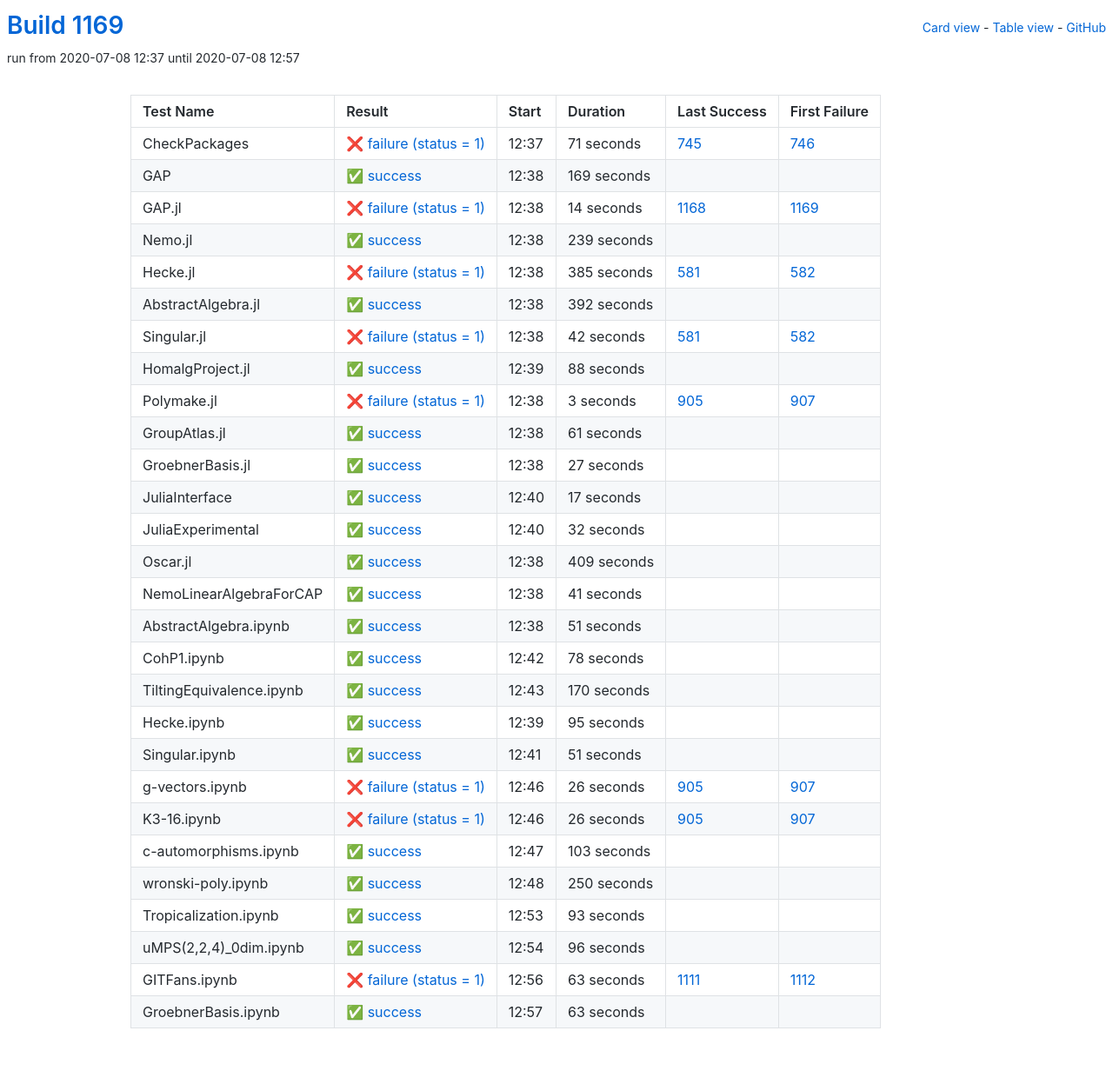
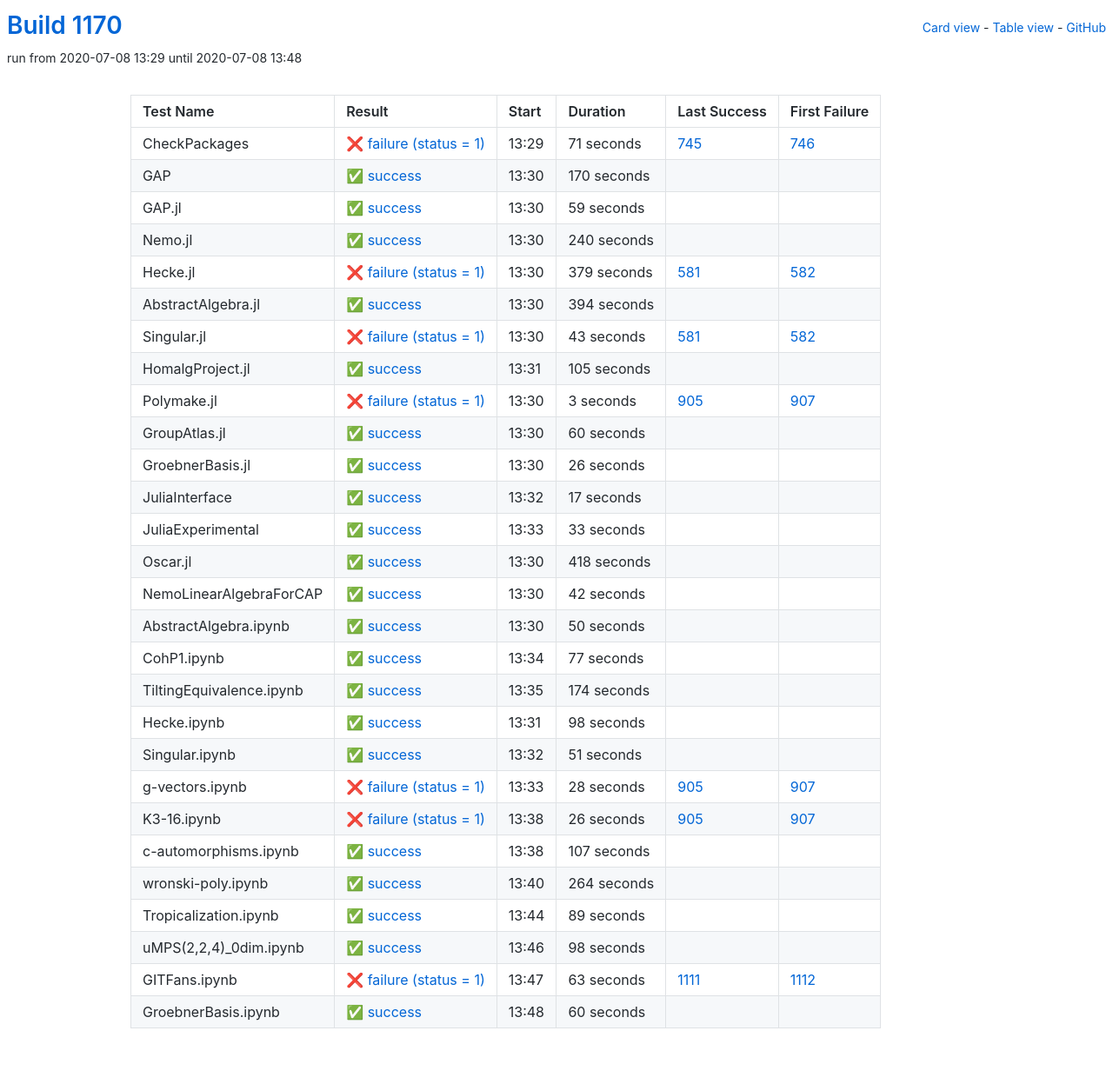
Before and after one commit to oscar-system/oscar-ci-status-1.4, a Jekyll site: the page built from table.html, in a window 1280 px wide. Shown: the whole page at 87% size. Built offline with Jekyll 4.4.1, drawn with Linux system fonts in a browser that asks for light colours.

Commit message:
Build #1170

```diff
--- a/_data/ci.yml
+++ b/_data/ci.yml
@@ -1,6 +1,6 @@
 ---
-build: 1169
-build_url: https://oscarci.mathematik.uni-kl.de/job/oscar-julia-1.4/1169/
+build: 1170
+build_url: https://oscarci.mathematik.uni-kl.de/job/oscar-julia-1.4/1170/
 job: oscar-julia-1.4
 organization: oscar-system
 repo: oscar-ci-status-1.4
@@ -8,8 +8,8 @@ repourl: https://github.com/oscar-system/oscar-ci-status-1.4
 tests:
 - name: CheckPackages
   id: checkpackages
-  log: https://oscarci.mathematik.uni-kl.de/job/oscar-julia-1.4/1169/artifact/logs/build-1169/CheckPackages.log
-  start: 2020-07-08 12:37
+  log: https://oscarci.mathematik.uni-kl.de/job/oscar-julia-1.4/1170/artifact/logs/build-1170/CheckPackages.log
+  start: 2020-07-08 13:29
   success: false
   exitcode: 1
   status: failure
@@ -20,92 +20,92 @@ tests:
   first_failure_url: https://oscarci.mathematik.uni-kl.de/job/oscar-julia-1.4/746/
 - name: GAP
   id: gap
-  log: https://oscarci.mathematik.uni-kl.de/job/oscar-julia-1.4/1169/artifact/logs/build-1169/GAP.log
-  start: 2020-07-08 12:38
+  log: https://oscarci.mathematik.uni-kl.de/job/oscar-julia-1.4/1170/artifact/logs/build-1170/GAP.log
+  start: 2020-07-08 13:30
   success: true
   exitcode: 0
   status: success
-  duration: 169
+  duration: 170
   last_success: false
   last_success_url:
   first_failure: false
   first_failure_url:
 - name: GAP.jl
   id: gap-jl
-  log: https://oscarci.mathematik.uni-kl.de/job/oscar-julia-1.4/1169/artifact/logs/build-1169/GAP.jl.log
-  start: 2020-07-08 12:38
-  success: false
-  exitcode: 1
-  status: failure
-  duration: 14
-  last_success: 1168
-  last_success_url: https://oscarci.mathematik.uni-kl.de/job/oscar-julia-1.4/1168/
-  first_failure: 1169
-  first_failure_url: https://oscarci.mathematik.uni-kl.de/job/oscar-julia-1.4/1169/
-- name: Nemo.jl
-  id: nemo-jl
-  log: https://oscarci.mathematik.uni-kl.de/job/oscar-julia-1.4/1169/artifact/logs/build-1169/Nemo.jl.log
-  start: 2020-07-08 12:38
+  log: https://oscarci.mathematik.uni-kl.de/job/oscar-julia-1.4/1170/artifact/logs/build-1170/GAP.jl.log
+  start: 2020-07-08 13:30
   success: true
   exitcode: 0
   status: success
-  duration: 239
+  duration: 59
+  last_success: false
+  last_success_url:
+  first_failure: false
+  first_failure_url:
+- name: Nemo.jl
+  id: nemo-jl
+  log: https://oscarci.mathematik.uni-kl.de/job/oscar-julia-1.4/1170/artifact/logs/build-1170/Nemo.jl.log
+  start: 2020-07-08 13:30
+  success: true
+  exitcode: 0
+  status: success
+  duration: 240
   last_success: false
   last_success_url:
   first_failure: false
   first_failure_url:
 - name: Hecke.jl
   id: hecke-jl
-  log: https://oscarci.mathematik.uni-kl.de/job/oscar-julia-1.4/1169/artifact/logs/build-1169/Hecke.jl.log
-  start: 2020-07-08 12:38
+  log: https://oscarci.mathematik.uni-kl.de/job/oscar-julia-1.4/1170/artifact/logs/build-1170/Hecke.jl.log
+  start: 2020-07-08 13:30
   success: false
   exitcode: 1
   status: failure
-  duration: 385
+  duration: 379
   last_success: 581
   last_success_url: https://oscarci.mathematik.uni-kl.de/job/oscar-julia-1.4/581/
   first_failure: 582
   first_failure_url: https://oscarci.mathematik.uni-kl.de/job/oscar-julia-1.4/582/
 - name: AbstractAlgebra.jl
   id: abstractalgebra-jl
-  log: https://oscarci.mathematik.uni-kl.de/job/oscar-julia-1.4/1169/artifact/logs/build-1169/AbstractAlgebra.jl.log
-  start: 2020-07-08 12:38
+  log: https://oscarci.mathematik.uni-kl.de/job/oscar-julia-1.4/1170/artifact/logs/build-1170/AbstractAlgebra.jl.log
+  start: 2020-07-08 13:30
   success: true
   exitcode: 0
   status: success
-  duration: 392
+  duration: 394
   last_success: false
   last_success_url:
   first_failure: false
   first_failure_url:
 - name: Singular.jl
   id: singular-jl
-  log: https://oscarci.mathematik.uni-kl.de/job/oscar-julia-1.4/1169/artifact/logs/build-1169/Singular.jl.log
-  start: 2020-07-08 12:38
+  log: https://oscarci.mathematik.uni-kl.de/job/oscar-julia-1.4/1170/artifact/logs/build-1170/Singular.jl.log
+  start: 2020-07-08 13:30
   success: false
   exitcode: 1
   status: failure
-  duration: 42
+  duration: 43
   last_success: 581
   last_success_url: https://oscarci.mathematik.uni-kl.de/job/oscar-julia-1.4/581/
   first_failure: 582
   first_failure_url: https://oscarci.mathematik.uni-kl.de/job/oscar-julia-1.4/582/
 - name: HomalgProject.jl
   id: homalgproject-jl
-  log: https://oscarci.mathematik.uni-kl.de/job/oscar-julia-1.4/1169/artifact/logs/build-1169/HomalgProject.jl.log
-  start: 2020-07-08 12:39
+  log: https://oscarci.mathematik.uni-kl.de/job/oscar-julia-1.4/1170/artifact/logs/build-1170/HomalgProject.jl.log
+  start: 2020-07-08 13:31
   success: true
   exitcode: 0
   status: success
-  duration: 88
+  duration: 105
   last_success: false
   last_success_url:
   first_failure: false
   first_failure_url:
 - name: Polymake.jl
   id: polymake-jl
-  log: https://oscarci.mathematik.uni-kl.de/job/oscar-julia-1.4/1169/artifact/logs/build-1169/Polymake.jl.log
-  start: 2020-07-08 12:38
+  log: https://oscarci.mathematik.uni-kl.de/job/oscar-julia-1.4/1170/artifact/logs/build-1170/Polymake.jl.log
+  start: 2020-07-08 13:30
   success: false
   exitcode: 1
   status: failure
@@ -116,32 +116,32 @@ tests:
   first_failure_url: https://oscarci.mathematik.uni-kl.de/job/oscar-julia-1.4/907/
 - name: GroupAtlas.jl
   id: groupatlas-jl
-  log: https://oscarci.mathematik.uni-kl.de/job/oscar-julia-1.4/1169/artifact/logs/build-1169/GroupAtlas.jl.log
-  start: 2020-07-08 12:38
+  log: https://oscarci.mathematik.uni-kl.de/job/oscar-julia-1.4/1170/artifact/logs/build-1170/GroupAtlas.jl.log
+  start: 2020-07-08 13:30
   success: true
   exitcode: 0
   status: success
-  duration: 61
+  duration: 60
   last_success: false
   last_success_url:
   first_failure: false
   first_failure_url:
 - name: GroebnerBasis.jl
   id: groebnerbasis-jl
-  log: https://oscarci.mathematik.uni-kl.de/job/oscar-julia-1.4/1169/artifact/logs/build-1169/GroebnerBasis.jl.log
-  start: 2020-07-08 12:38
+  log: https://oscarci.mathematik.uni-kl.de/job/oscar-julia-1.4/1170/artifact/logs/build-1170/GroebnerBasis.jl.log
+  start: 2020-07-08 13:30
   success: true
   exitcode: 0
   status: success
-  duration: 27
+  duration: 26
   last_success: false
   last_success_url:
   first_failure: false
   first_failure_url:
 - name: JuliaInterface
   id: juliainterface
-  log: https://oscarci.mathematik.uni-kl.de/job/oscar-julia-1.4/1169/artifact/logs/build-1169/JuliaInterface.log
-  start: 2020-07-08 12:40
+  log: https://oscarci.mathematik.uni-kl.de/job/oscar-julia-1.4/1170/artifact/logs/build-1170/JuliaInterface.log
+  start: 2020-07-08 13:32
   success: true
   exitcode: 0
   status: success
@@ -152,92 +152,92 @@ tests:
   first_failure_url:
 - name: JuliaExperimental
   id: juliaexperimental
-  log: https://oscarci.mathematik.uni-kl.de/job/oscar-julia-1.4/1169/artifact/logs/build-1169/JuliaExperimental.log
-  start: 2020-07-08 12:40
+  log: https://oscarci.mathematik.uni-kl.de/job/oscar-julia-1.4/1170/artifact/logs/build-1170/JuliaExperimental.log
+  start: 2020-07-08 13:33
   success: true
   exitcode: 0
   status: success
-  duration: 32
+  duration: 33
   last_success: false
   last_success_url:
   first_failure: false
   first_failure_url:
 - name: Oscar.jl
   id: oscar-jl
-  log: https://oscarci.mathematik.uni-kl.de/job/oscar-julia-1.4/1169/artifact/logs/build-1169/Oscar.jl.log
-  start: 2020-07-08 12:38
+  log: https://oscarci.mathematik.uni-kl.de/job/oscar-julia-1.4/1170/artifact/logs/build-1170/Oscar.jl.log
+  start: 2020-07-08 13:30
   success: true
   exitcode: 0
   status: success
-  duration: 409
+  duration: 418
   last_success: false
   last_success_url:
   first_failure: false
   first_failure_url:
 - name: NemoLinearAlgebraForCAP
   id: nemolinearalgebraforcap
-  log: https://oscarci.mathematik.uni-kl.de/job/oscar-julia-1.4/1169/artifact/logs/build-1169/NemoLinearAlgebraForCAP.log
-  start: 2020-07-08 12:38
+  log: https://oscarci.mathematik.uni-kl.de/job/oscar-julia-1.4/1170/artifact/logs/build-1170/NemoLinearAlgebraForCAP.log
+  start: 2020-07-08 13:30
   success: true
   exitcode: 0
   status: success
-  duration: 41
+  duration: 42
   last_success: false
   last_success_url:
   first_failure: false
   first_failure_url:
 - name: AbstractAlgebra.ipynb
   id: abstractalgebra-ipynb
-  log: https://oscarci.mathematik.uni-kl.de/job/oscar-julia-1.4/1169/artifact/logs/build-1169/AbstractAlgebra.ipynb.log
-  start: 2020-07-08 12:38
+  log: https://oscarci.mathematik.uni-kl.de/job/oscar-julia-1.4/1170/artifact/logs/build-1170/AbstractAlgebra.ipynb.log
+  start: 2020-07-08 13:30
   success: true
   exitcode: 0
   status: success
-  duration: 51
+  duration: 50
   last_success: false
   last_success_url:
   first_failure: false
   first_failure_url:
 - name: CohP1.ipynb
   id: cohp1-ipynb
-  log: https://oscarci.mathematik.uni-kl.de/job/oscar-julia-1.4/1169/artifact/logs/build-1169/CohP1.ipynb.log
-  start: 2020-07-08 12:42
+  log: https://oscarci.mathematik.uni-kl.de/job/oscar-julia-1.4/1170/artifact/logs/build-1170/CohP1.ipynb.log
+  start: 2020-07-08 13:34
   success: true
   exitcode: 0
   status: success
-  duration: 78
+  duration: 77
   last_success: false
   last_success_url:
   first_failure: false
   first_failure_url:
 - name: TiltingEquivalence.ipynb
   id: tiltingequivalence-ipynb
-  log: https://oscarci.mathematik.uni-kl.de/job/oscar-julia-1.4/1169/artifact/logs/build-1169/TiltingEquivalence.ipynb.log
-  start: 2020-07-08 12:43
+  log: https://oscarci.mathematik.uni-kl.de/job/oscar-julia-1.4/1170/artifact/logs/build-1170/TiltingEquivalence.ipynb.log
+  start: 2020-07-08 13:35
   success: true
   exitcode: 0
   status: success
-  duration: 170
+  duration: 174
   last_success: false
   last_success_url:
   first_failure: false
   first_failure_url:
 - name: Hecke.ipynb
   id: hecke-ipynb
-  log: https://oscarci.mathematik.uni-kl.de/job/oscar-julia-1.4/1169/artifact/logs/build-1169/Hecke.ipynb.log
-  start: 2020-07-08 12:39
+  log: https://oscarci.mathematik.uni-kl.de/job/oscar-julia-1.4/1170/artifact/logs/build-1170/Hecke.ipynb.log
+  start: 2020-07-08 13:31
   success: true
   exitcode: 0
   status: success
-  duration: 95
+  duration: 98
   last_success: false
   last_success_url:
   first_failure: false
   first_failure_url:
 - name: Singular.ipynb
   id: singular-ipynb
-  log: https://oscarci.mathematik.uni-kl.de/job/oscar-julia-1.4/1169/artifact/logs/build-1169/Singular.ipynb.log
-  start: 2020-07-08 12:41
+  log: https://oscarci.mathematik.uni-kl.de/job/oscar-julia-1.4/1170/artifact/logs/build-1170/Singular.ipynb.log
+  start: 2020-07-08 13:32
   success: true
   exitcode: 0
   status: success
@@ -248,20 +248,20 @@ tests:
   first_failure_url:
 - name: g-vectors.ipynb
   id: g-vectors-ipynb
-  log: https://oscarci.mathematik.uni-kl.de/job/oscar-julia-1.4/1169/artifact/logs/build-1169/g-vectors.ipynb.log
-  start: 2020-07-08 12:46
+  log: https://oscarci.mathematik.uni-kl.de/job/oscar-julia-1.4/1170/artifact/logs/build-1170/g-vectors.ipynb.log
+  start: 2020-07-08 13:33
   success: false
   exitcode: 1
   status: failure
-  duration: 26
+  duration: 28
   last_success: 905
   last_success_url: https://oscarci.mathematik.uni-kl.de/job/oscar-julia-1.4/905/
   first_failure: 907
   first_failure_url: https://oscarci.mathematik.uni-kl.de/job/oscar-julia-1.4/907/
 - name: K3-16.ipynb
   id: k3-16-ipynb
-  log: https://oscarci.mathematik.uni-kl.de/job/oscar-julia-1.4/1169/artifact/logs/build-1169/K3-16.ipynb.log
-  start: 2020-07-08 12:46
+  log: https://oscarci.mathematik.uni-kl.de/job/oscar-julia-1.4/1170/artifact/logs/build-1170/K3-16.ipynb.log
+  start: 2020-07-08 13:38
   success: false
   exitcode: 1
   status: failure
@@ -272,56 +272,56 @@ tests:
   first_failure_url: https://oscarci.mathematik.uni-kl.de/job/oscar-julia-1.4/907/
 - name: c-automorphisms.ipynb
   id: c-automorphisms-ipynb
-  log: https://oscarci.mathematik.uni-kl.de/job/oscar-julia-1.4/1169/artifact/logs/build-1169/c-automorphisms.ipynb.log
-  start: 2020-07-08 12:47
+  log: https://oscarci.mathematik.uni-kl.de/job/oscar-julia-1.4/1170/artifact/logs/build-1170/c-automorphisms.ipynb.log
+  start: 2020-07-08 13:38
   success: true
   exitcode: 0
   status: success
-  duration: 103
+  duration: 107
   last_success: false
   last_success_url:
   first_failure: false
   first_failure_url:
 - name: wronski-poly.ipynb
   id: wronski-poly-ipynb
-  log: https://oscarci.mathematik.uni-kl.de/job/oscar-julia-1.4/1169/artifact/logs/build-1169/wronski-poly.ipynb.log
-  start: 2020-07-08 12:48
+  log: https://oscarci.mathematik.uni-kl.de/job/oscar-julia-1.4/1170/artifact/logs/build-1170/wronski-poly.ipynb.log
+  start: 2020-07-08 13:40
   success: true
   exitcode: 0
   status: success
-  duration: 250
+  duration: 264
   last_success: false
   last_success_url:
   first_failure: false
   first_failure_url:
 - name: Tropicalization.ipynb
   id: tropicalization-ipynb
-  log: https://oscarci.mathematik.uni-kl.de/job/oscar-julia-1.4/1169/artifact/logs/build-1169/Tropicalization.ipynb.log
-  start: 2020-07-08 12:53
+  log: https://oscarci.mathematik.uni-kl.de/job/oscar-julia-1.4/1170/artifact/logs/build-1170/Tropicalization.ipynb.log
+  start: 2020-07-08 13:44
   success: true
   exitcode: 0
   status: success
-  duration: 93
+  duration: 89
   last_success: false
   last_success_url:
   first_failure: false
   first_failure_url:
 - name: uMPS(2,2,4)_0dim.ipynb
   id: umps-2-2-4-0dim-ipynb
-  log: https://oscarci.mathematik.uni-kl.de/job/oscar-julia-1.4/1169/artifact/logs/build-1169/uMPS-2-2-4-_0dim.ipynb.log
-  start: 2020-07-08 12:54
+  log: https://oscarci.mathematik.uni-kl.de/job/oscar-julia-1.4/1170/artifact/logs/build-1170/uMPS-2-2-4-_0dim.ipynb.log
+  start: 2020-07-08 13:46
   success: true
   exitcode: 0
   status: success
-  duration: 96
+  duration: 98
   last_success: false
   last_success_url:
   first_failure: false
   first_failure_url:
 - name: GITFans.ipynb
   id: gitfans-ipynb
-  log: https://oscarci.mathematik.uni-kl.de/job/oscar-julia-1.4/1169/artifact/logs/build-1169/GITFans.ipynb.log
-  start: 2020-07-08 12:56
+  log: https://oscarci.mathematik.uni-kl.de/job/oscar-julia-1.4/1170/artifact/logs/build-1170/GITFans.ipynb.log
+  start: 2020-07-08 13:47
   success: false
   exitcode: 1
   status: failure
@@ -332,12 +332,12 @@ tests:
   first_failure_url: https://oscarci.mathematik.uni-kl.de/job/oscar-julia-1.4/1112/
 - name: GroebnerBasis.ipynb
   id: groebnerbasis-ipynb
-  log: https://oscarci.mathematik.uni-kl.de/job/oscar-julia-1.4/1169/artifact/logs/build-1169/GroebnerBasis.ipynb.log
-  start: 2020-07-08 12:57
+  log: https://oscarci.mathematik.uni-kl.de/job/oscar-julia-1.4/1170/artifact/logs/build-1170/GroebnerBasis.ipynb.log
+  start: 2020-07-08 13:48
   success: true
   exitcode: 0
   status: success
-  duration: 63
+  duration: 60
   last_success: false
   last_success_url:
   first_failure: false
```
Also changed, not shown: README.md.
